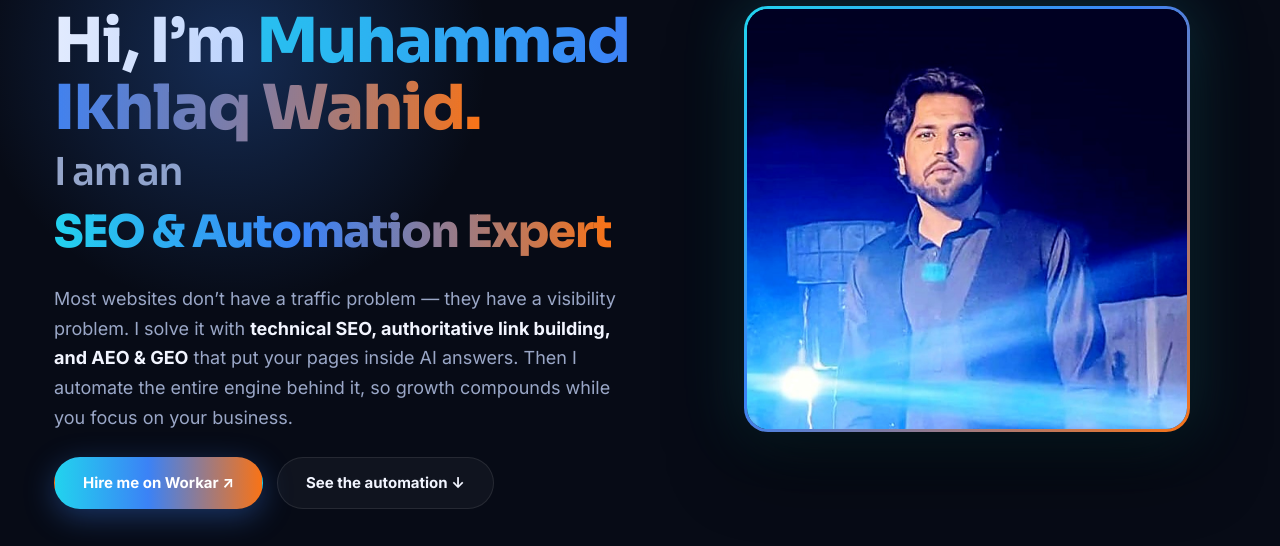
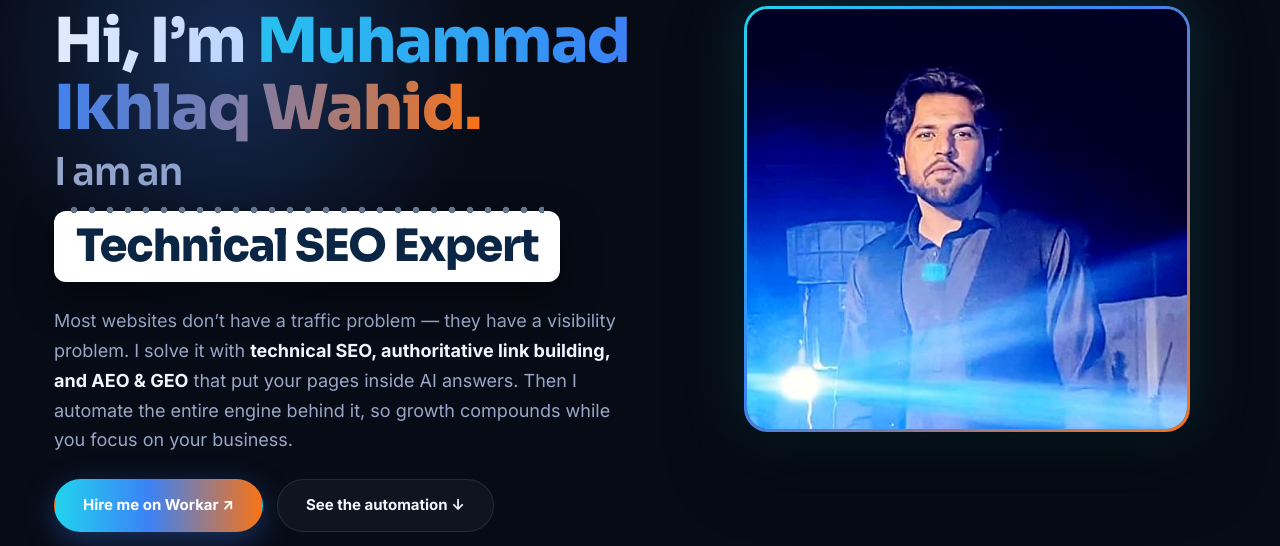
Before and after one commit to engr-ikhlaq/ikhlaq-portfolio, a plain HTML site: page index.html in a window 1280 px wide. Shown: the part 194-740 px from the top of the page. Drawn offline with Linux system fonts and the light colour scheme.

Commit message:
Flip-book skill animation like a notepad

```diff
--- a/index.html
+++ b/index.html
@@ -107,7 +107,7 @@
       </div>
       <h1>Hi, I&rsquo;m <span class="grad">Muhammad<br>Ikhlaq Wahid.</span><br>
         <span class="iam">I am an</span>
-        <span class="static-skill">SEO &amp; Automation Expert</span>
+        <span class="flip-card" aria-live="polite"><span class="flip-face"><span id="rotating-skill">SEO &amp; Automation Expert</span></span></span>
       </h1>
       <p class="hero-sub">Most websites don&rsquo;t have a traffic problem — they have a visibility problem. I solve it with <strong>technical SEO, authoritative link building, and AEO &amp; GEO</strong> that put your pages inside AI answers. Then I automate the entire engine behind it, so growth compounds while you focus on your business.</p>
       <div class="hero-actions">
--- a/script.js
+++ b/script.js
@@ -1,3 +1,28 @@
+// Flip-book skills — one skill flips over to the next, like a notepad page.
+const skills = [
+  "SEO & Automation Expert",
+  "Technical SEO Expert",
+  "Outreach Automation Expert",
+  "Python Automation Expert",
+  "Link Building Expert",
+  "AEO & GEO Specialist",
+  "On-Page SEO Expert",
+  "WordPress SEO Expert"
+];
+
+const el = document.getElementById("rotating-skill");
+let i = 0;
+
+setInterval(() => {
+  const face = el.parentElement;
+  face.classList.add("flipping");
+  setTimeout(() => {
+    i = (i + 1) % skills.length;
+    el.textContent = skills[i];
+    face.classList.remove("flipping");
+  }, 320);
+}, 2600);
+
 // Animated stat counters in the hero.
 const counters = document.querySelectorAll(".count");
 const observer = new IntersectionObserver((entries) => {
--- a/styles.css
+++ b/styles.css
@@ -103,10 +103,24 @@ img { max-width: 100%; height: auto; }
 .grad { background: var(--grad); -webkit-background-clip: text; background-clip: text; color: transparent; }
 .hero h1 .iam { color: var(--muted); font-weight: 600; font-size: .62em; display: block; margin-top: 10px; }
 
-.static-skill {
-  display: inline-block; margin-top: 8px; font-size: .72em; font-weight: 800;
-  background: var(--grad); -webkit-background-clip: text; background-clip: text; color: transparent;
+/* Flip-book skill card — pages flip over like a notepad, one skill after another */
+.flip-card { display: inline-block; margin-top: 14px; perspective: 700px; }
+.flip-face {
+  display: inline-block; position: relative;
+  background: #ffffff; color: #0b2545;
+  font-size: .72em; font-weight: 800; line-height: 1.15;
+  padding: 10px 22px; border-radius: 12px;
+  box-shadow: 0 14px 36px rgba(0,0,0,.5);
+  transform-origin: top center;
+  transition: transform .32s ease, opacity .32s ease;
 }
+/* spiral binding along the top edge, like the notepad in the reference */
+.flip-face::before {
+  content: ""; position: absolute; top: -6px; left: 16px; right: 16px; height: 10px;
+  background-image: radial-gradient(circle 3px at 4px 5px, #64748b 3px, transparent 3.6px);
+  background-size: 18px 10px; background-repeat: repeat-x;
+}
+.flip-face.flipping { transform: rotateX(-88deg); opacity: 0; }
 
 .hero-sub { margin: 24px 0; font-size: 18px; color: var(--muted); max-width: 580px; }
 .hero-sub strong { color: var(--ink); }
```
